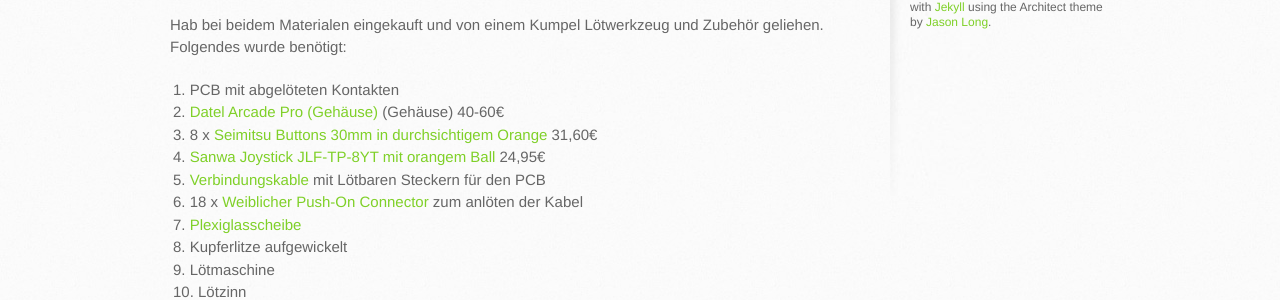
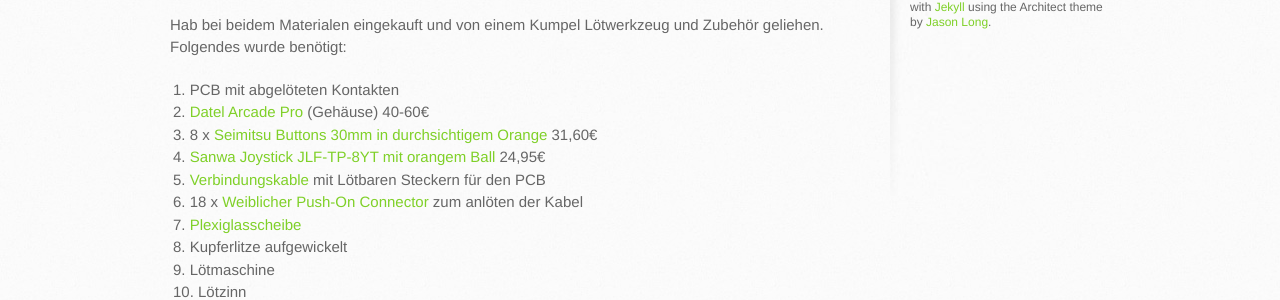
Before and after one commit to pseiler/phils3rs_blog, a Jekyll site: the page built from _posts/2014-10-06-Datel-Arcade-Pro-Modding.markdown, in a window 1280 px wide. Shown: the part 540-840 px from the top of the page. Built offline with Jekyll 4.4.1, drawn with Linux system fonts in a browser that asks for light colours; Markdown is read by kramdown in place of the engine named in the settings.

Commit message:
- fixed doubled word in datel post

```diff
--- a/_posts/2014-10-06-Datel-Arcade-Pro-Modding.markdown
+++ b/_posts/2014-10-06-Datel-Arcade-Pro-Modding.markdown
@@ -15,7 +15,7 @@
 Hab bei beidem Materialen eingekauft und von einem Kumpel Lötwerkzeug und Zubehör geliehen. Folgendes wurde benötigt:
 
 1.  PCB mit abgelöteten Kontakten
-2.  [Datel Arcade Pro (Gehäuse)](http://www.amazon.de/PS3-Xbox360-Arcade-Pro-Joystick/dp/B00361GDJM/ref=sr_1_1?ie=UTF8&qid=1412626085&sr=8-1&keywords=datel+arcade+pro) (Gehäuse) 40-60€
+2.  [Datel Arcade Pro](http://www.amazon.de/PS3-Xbox360-Arcade-Pro-Joystick/dp/B00361GDJM/ref=sr_1_1?ie=UTF8&qid=1412626085&sr=8-1&keywords=datel+arcade+pro) (Gehäuse) 40-60€
 3.  8 x [Seimitsu Buttons 30mm in durchsichtigem Orange](http://www.arcadeshop.de/Seimitsu-Buttons-Seimitsu-PS-14-KN-orange_868.html) 31,60€
 4.  [Sanwa Joystick JLF-TP-8YT mit orangem Ball](http://www.arcadeshop.de/product_info.php?products_id=627{1}32) 24,95€
 5.  [Verbindungskable](http://www.arcadeshop.de/Connectors-Joystickharness-CG-5P_1116.html) mit Lötbaren Steckern für den PCB
```
